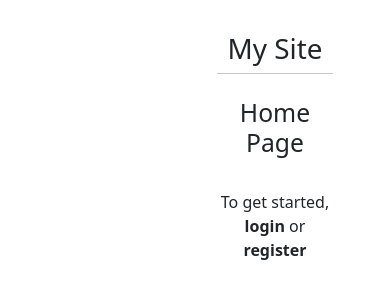
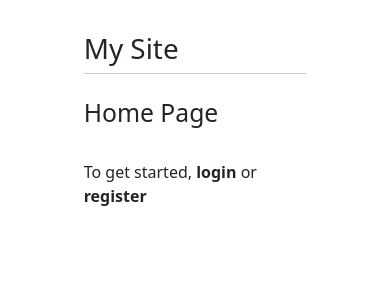
Before and after one commit to dylanp581/django_todolist, a Django app: page / in a window 390 px wide. Shown: the part 96-396 px from the top of the page. Run offline with Django 4.2, Linux system fonts and the light colour scheme; some libraries are stand-ins or nearby versions.

Commit message:
made the mobile version more like the desktop 1

```diff
--- a/main/templates/main/base.html
+++ b/main/templates/main/base.html
@@ -44,7 +44,7 @@
 
             @media (max-width: 768px) {
                 .main {
-                    text-align: center;
+                    margin-left: 0;
                 }
             }
         </style>
```
